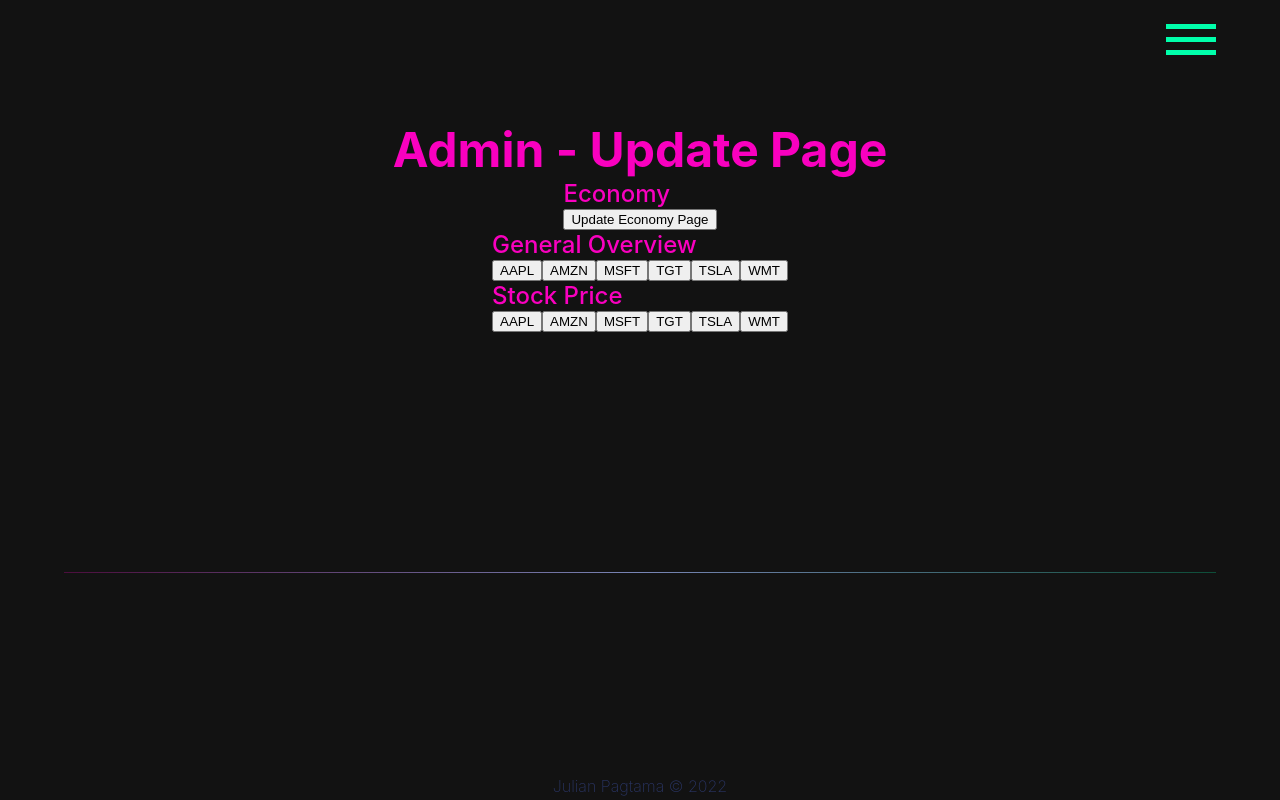
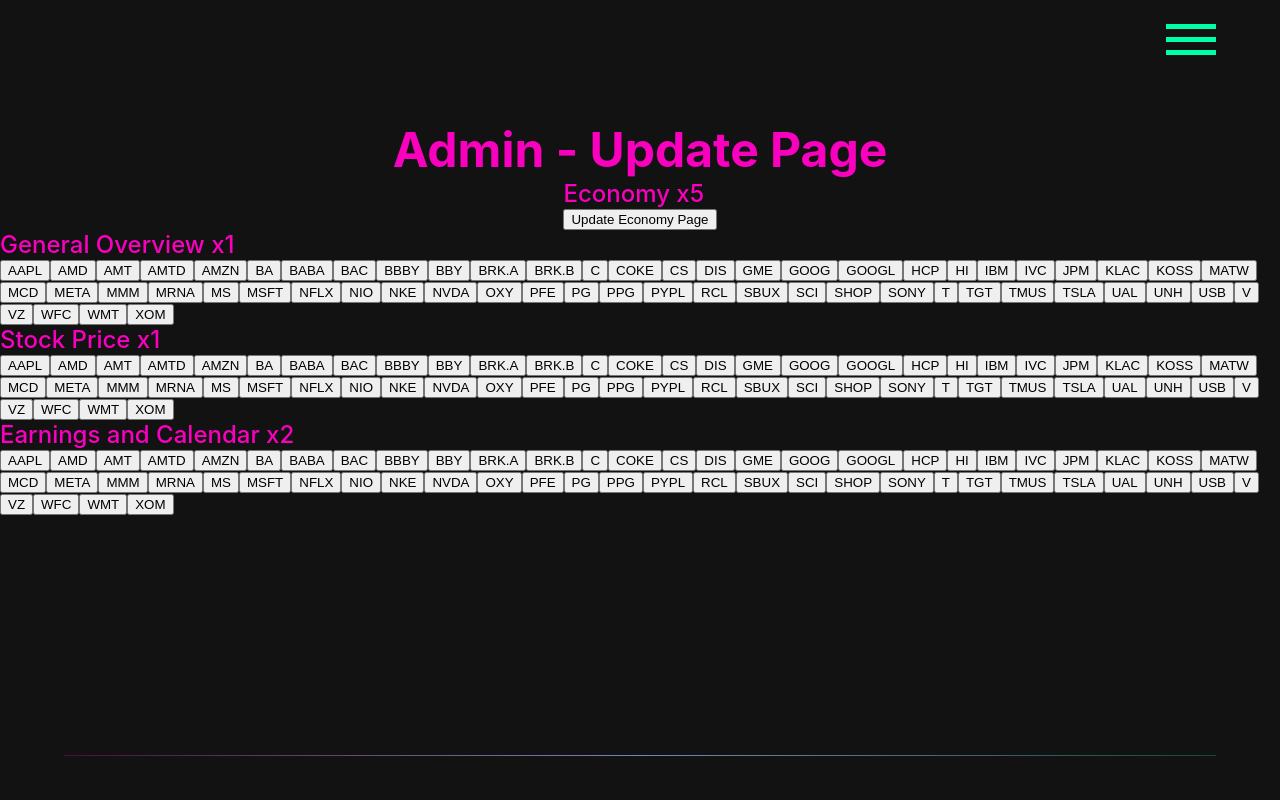
Before and after one commit to jpagtama/finflexi, a Next.js app: page /admin in a window 1280 px wide. Shown: the top 800 px of the page. Built offline with nearby package versions, Linux system fonts and the light colour scheme.

Commit message:
Refactor admin page to dynamically display update buttons

```diff
--- a/pages/admin/index.tsx
+++ b/pages/admin/index.tsx
@@ -1,45 +1,49 @@
-import {prisma} from '@db/index'
+import { prisma } from '@db/index'
 
 const AdminHome = () => {
-  const economyHandler = async() => {
+    const economyHandler = async () => {
         const response = await fetch(`/api/admin/economy`)
         const data = await response.json()
-    console.log('response data :>> ', data);
     }
     const companyHandler = async (company: string) => {
+        company = company.replace(/\./g, '-')
         const response = await fetch(`/api/admin/company/${company}`)
         const data = await response.json()
     }
     const stockPriceHandler = async (company: string) => {
+        company = company.replace(/\./g, '-')
         const response = await fetch(`/api/admin/stock-price/${company}`)
         const data = await response.json()
     }
+    const earningsHandler = async (company: string) => {
+        company = company.replace(/\./g, '-')
+        const response = await fetch(`/api/admin/earnings/${company}`)
+        const data = await response.json()
+        console.log('data response :>> ', data);
+    }
+
+    // TO ADD: 'AAL','ADBE','BLK','BRK.B','CAT','CCL','COF','CVX','COST','CSCO','CRM','CMCSA','DAL','EBAY','EFX','EIX','F','FDX','FIS','GE','GS','HAS','HD','HSBC','KR','INTU','INTC','INFY','JNJ','JD','KO','KBH','KHC','LOW','LUV','LVMUY','LVMHF','LMND','MA','MDB','MGM','PHM','NOC','O','ORCL','PEP','Q','QSR','RTX','SHEL','SCHW','SNOW','SPY','TSM','TM','TXN','UPS','VAC','VMW','VTI','WING','WIX','XPEV','ZM'
+    const companies = ['AAPL', 'AMD', 'AMT', 'AMTD', 'AMZN', 'BA', 'BABA', 'BAC', 'BBBY', 'BBY', 'BRK.A', 'BRK.B', 'C', 'COKE', 'CS', 'DIS', 'GME', 'GOOG', 'GOOGL', 'HCP', 'HI', 'IBM', 'IVC', 'JPM', 'KLAC', 'KOSS', 'MATW', 'MCD', 'META', 'MMM', 'MRNA', 'MS', 'MSFT', 'NFLX', 'NIO', 'NKE', 'NVDA', 'OXY', 'PFE', 'PG', 'PPG', 'PYPL', 'RCL', 'SBUX', 'SCI', 'SHOP', 'SONY', 'T', 'TGT', 'TMUS', 'TSLA', 'UAL', 'UNH', 'USB', 'V', 'VZ', 'WFC', 'WMT', 'XOM']
 
     return (
         <>
             <h1>Admin - Update Page</h1>
 
             <div>
-        <h2>Economy</h2>
+                <h2>Economy x5</h2>
                 <button onClick={economyHandler}>Update Economy Page</button>
             </div>
             <div>
-        <h2>General Overview</h2>
-        <button onClick={() => companyHandler('AAPL')} >AAPL</button>
-        <button onClick={() => companyHandler('AMZN')} >AMZN</button>
-        <button onClick={() => companyHandler('MSFT')} >MSFT</button>
-        <button onClick={() => companyHandler('TGT')} >TGT</button>
-        <button onClick={() => companyHandler('TSLA')} >TSLA</button>
-        <button onClick={() => companyHandler('WMT')} >WMT</button>
+                <h2>General Overview x1</h2>
+                {companies.map(i => <button key={i} onClick={() => companyHandler(i)} >{i}</button> )}
             </div>
             <div>
-        <h2>Stock Price</h2>
-        <button onClick={() => stockPriceHandler('AAPL')} >AAPL</button>
-        <button onClick={() => stockPriceHandler('AMZN')} >AMZN</button>
-        <button onClick={() => stockPriceHandler('MSFT')} >MSFT</button>
-        <button onClick={() => stockPriceHandler('TGT')} >TGT</button>
-        <button onClick={() => stockPriceHandler('TSLA')} >TSLA</button>
-        <button onClick={() => stockPriceHandler('WMT')} >WMT</button>
+                <h2>Stock Price x1</h2>
+                {companies.map(i => <button key={i} onClick={() => stockPriceHandler(i)} >{i}</button> )}
+            </div>
+            <div>
+                <h2>Earnings and Calendar x2</h2>
+                {companies.map(i => <button key={i} onClick={() => earningsHandler(i)} >{i}</button> )}
             </div>
         </>
     )
```
Lines whose indentation alone changed are shown as unchanged.
